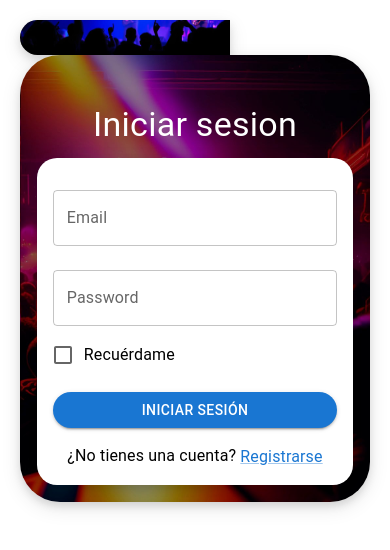
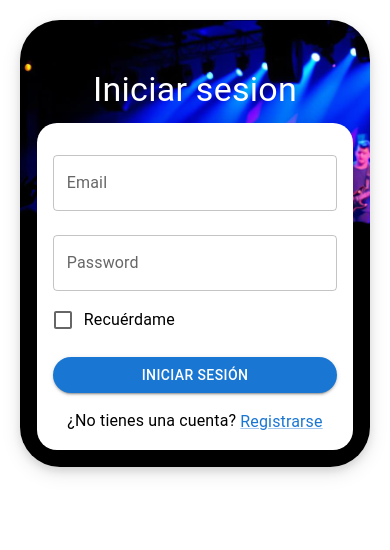
Before and after one commit to fertolaba/SIP-Front, a React (Create React App) app: page /login in a window 390 px wide. Shown: the top 550 px of the page. Built offline with nearby package versions, Linux system fonts and the light colour scheme.

Commit message:
fix estilado mobile de login

```diff
--- a/src/componentes/auth/Login.jsx
+++ b/src/componentes/auth/Login.jsx
@@ -104,8 +104,8 @@ export default function Login() {
 
   return (
     <div id='login'>
-      <div id='login-image2'></div>
-      <div id='login-register'>
+      <div id='login-image' className="login"></div>
+      <div id='login-register' className="login">
         <Box sx={{ maxWidth: 800, mx: 'auto', mt: 4 }} id='login-form'>
           <Typography variant="h4" gutterBottom>
             Iniciar sesion
--- a/src/ui/login.css
+++ b/src/ui/login.css
@@ -17,7 +17,7 @@
 }
 
 
-#login-image2{
+#login-image.login{
     background-color: rgb(195, 195, 255);
     width: 50%;
     padding: 5%;
@@ -76,6 +76,15 @@
         border-radius: 40px ;
         box-shadow: 0 4px 8px rgba(0, 0, 0, 0.1), 0 6px 20px rgba(0, 0, 0, 0.1);
     }
+    #login-register.login{
+        width: 90%;
+        border-radius: 40px 40px 40px 40px;
+        background-image: url('../img/login-img.png.jpg');
+        background-size: cover;
+        background-position: center;
+        border-radius: 40px ;
+        box-shadow: 0 4px 8px rgba(0, 0, 0, 0.1), 0 6px 20px rgba(0, 0, 0, 0.1);
+    }
     #login-register Form{
         background-color: white;
     }
```
